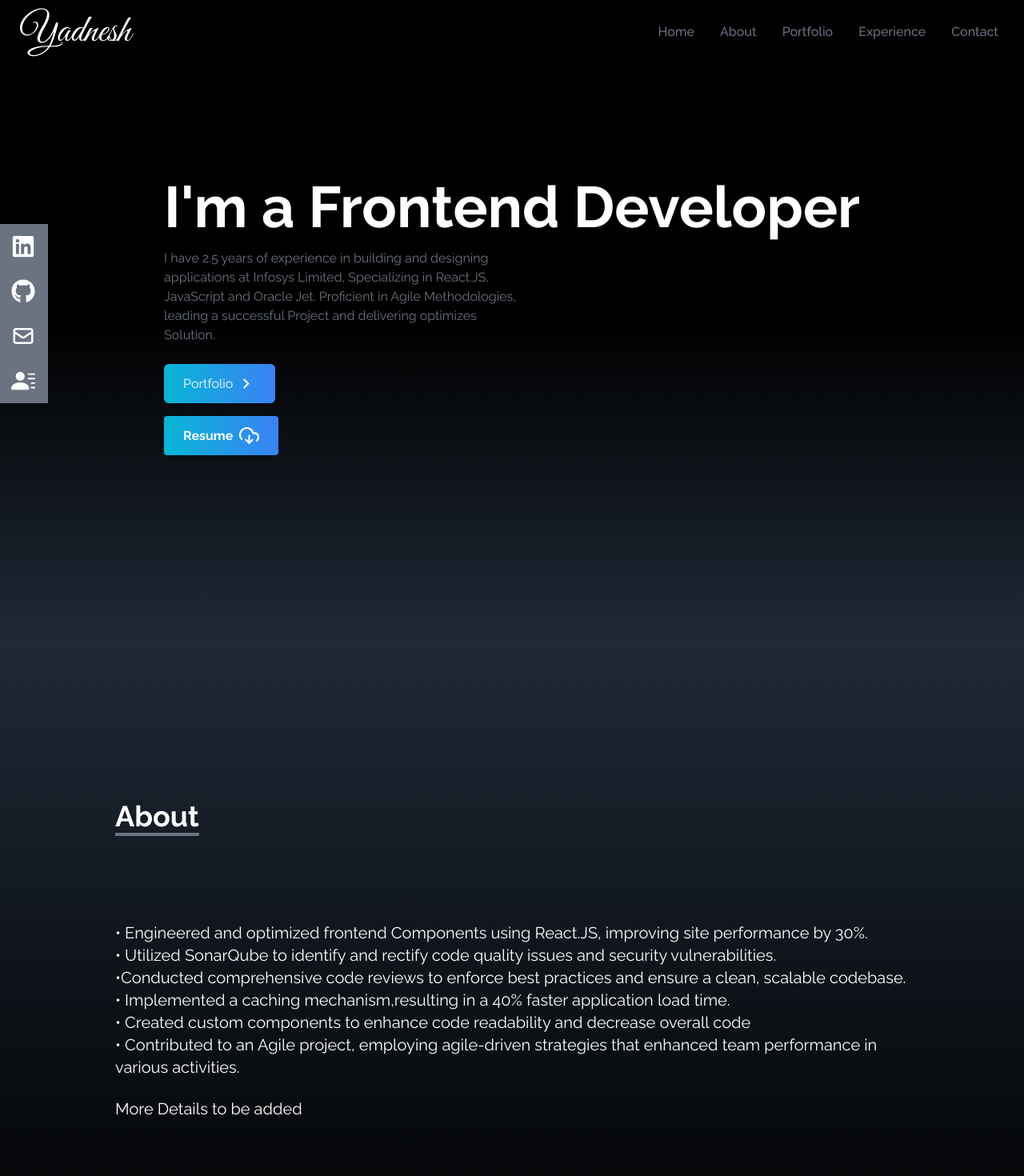
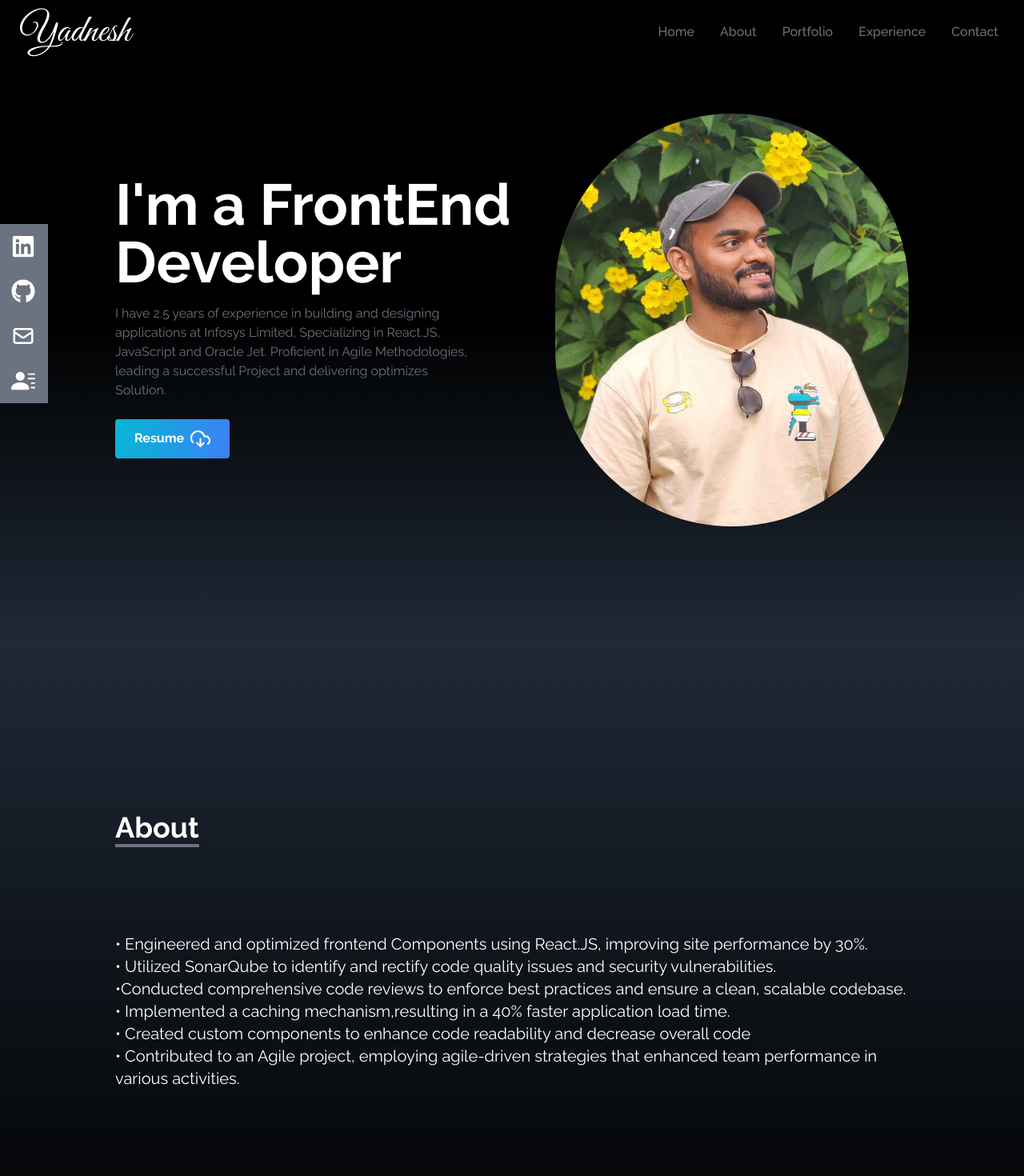
Before and after one commit to Yadnesh12/My_Portfolio1, a React (Create React App) app: page / in a window 1280 px wide. Shown: the top 1470 px of the page at 80% size. Built offline with nearby package versions, Linux system fonts and the light colour scheme.

Commit message:
removed portfolio button

```diff
--- a/src/components/About.jsx
+++ b/src/components/About.jsx
@@ -7,7 +7,7 @@ const About = () => {
         <div className='pb-8'>
           <p className='text-4xl font-bold inline border-b-4 border-gray-500'>About</p>
         </div>
-        <p className='text-xl mt-20'>
+        <p className='text-xl lg:mt-20 sm:mt-10'>
           • Engineered and optimized frontend Components using React.JS,
           improving site performance by 30%. <br />
           • Utilized SonarQube to identify and rectify code quality issues and security vulnerabilities. <br />
@@ -20,7 +20,7 @@ const About = () => {
         </p>
         <br />
         <p className='text-xl'>
-            More Details to be added
+
         </p>
       </div>
     </div>
--- a/src/components/Home.jsx
+++ b/src/components/Home.jsx
@@ -1,15 +1,20 @@
 import React from "react";
 import HeroImage from "../assets/heroImage.png";
-import { MdOutlineKeyboardArrowRight } from "react-icons/md";
+// import { MdOutlineKeyboardArrowRight } from "react-icons/md";
 import { FiDownloadCloud } from 'react-icons/fi';
-import { Link } from "react-scroll";
+// import { Link } from "react-scroll";
 
 const Home = () => {
   return (
-    <div name='home' className="h-screen w-full bg-gradient-to-b from-black via-black to-gray-800">
+    <div
+      name="home"
+      className="h-screen w-full bg-gradient-to-b from-black via-black to-gray-800"
+    >
       <div className="max-w-screen-lg mx-auto flex flex-col items-center justify-center h-full px-4 md:flex-row">
         <div className="flex flex-col justify-center h-full">
-          <h2 className="text-4xl sm:text-7xl font-bold text-white">I'm a Frontend Developer</h2>
+          <h2 className="text-4xl sm:text-7xl font-bold text-white">
+            I'm a FrontEnd Developer
+          </h2>
           <p className="text-gray-500 py-4 max-w-md">
             I have 2.5 years of experience in building and designing applications at Infosys
             Limited, Specializing in React.JS, JavaScript and Oracle Jet.
@@ -18,7 +23,7 @@ const Home = () => {
           </p>
 
           <div>
-          <Link
+          {/* <Link
               to="portfolio"
               smooth
               duration={500}
@@ -28,7 +33,7 @@ const Home = () => {
               <span className="group-hover:rotate-90 duration-300">
                 <MdOutlineKeyboardArrowRight size={25} className="ml-1" />
               </span>
-            </Link>
+            </Link> */}
 
            <a href="/resume.pdf" download={true} className= "group" >
       <button className="bg-gradient-to-r  from-cyan-500 to-blue-500 hover:bg-blue-700 text-white font-bold py-3 px-6 my-2 rounded inline-flex items-center lg:animate-pulse">
@@ -42,7 +47,7 @@ const Home = () => {
           </div>
         </div>
         <div>
-            {/* <img src={HeroImage} alt="my Profile" className="rounded-full mx-auto w-1/3 md:w-full" size={-10}/> */}
+            <img src={HeroImage} alt="my Profile" className="rounded-full mx-auto w-2/3 md:w-full" />
         </div>
       </div>
     </div>
```
